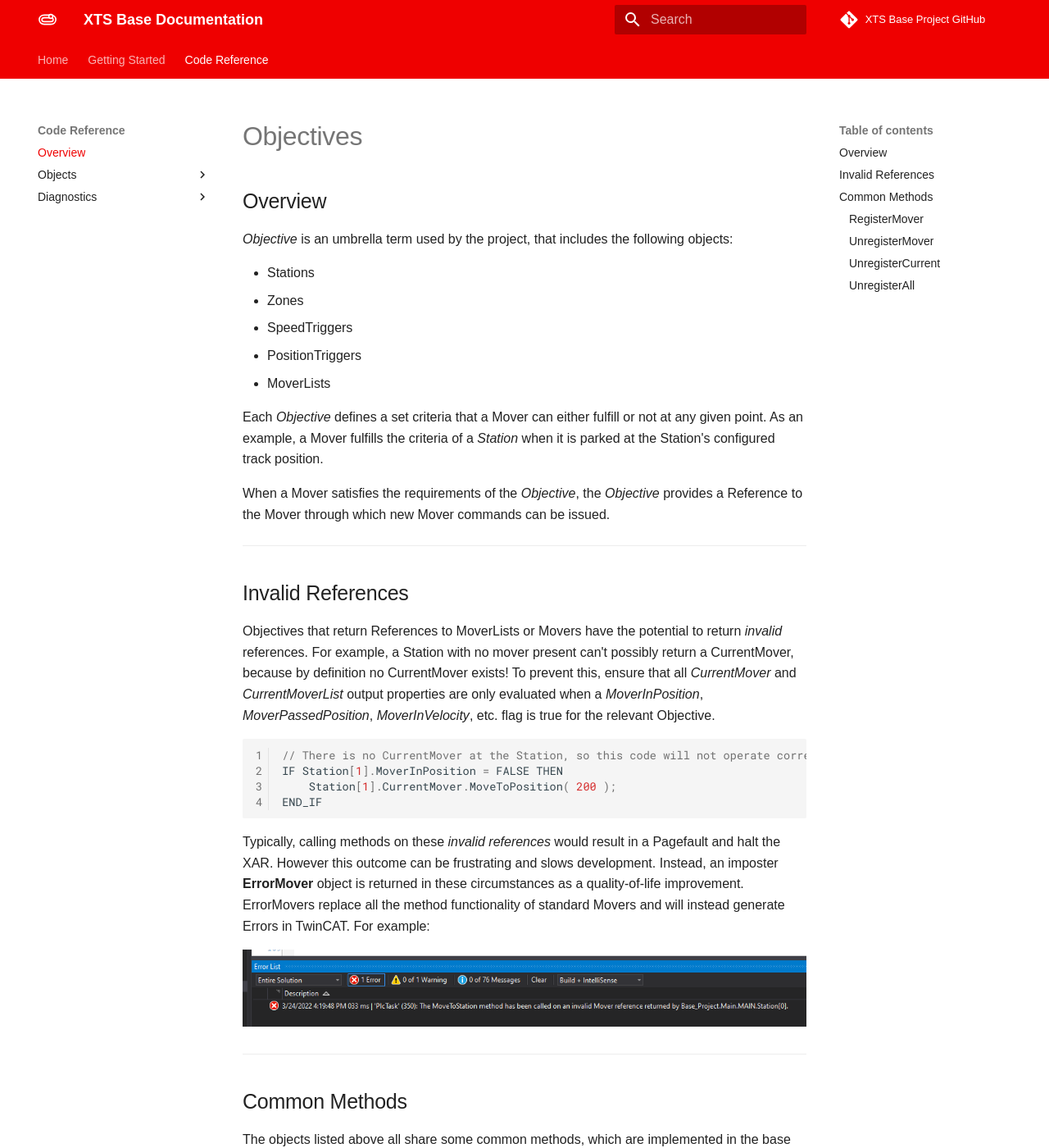
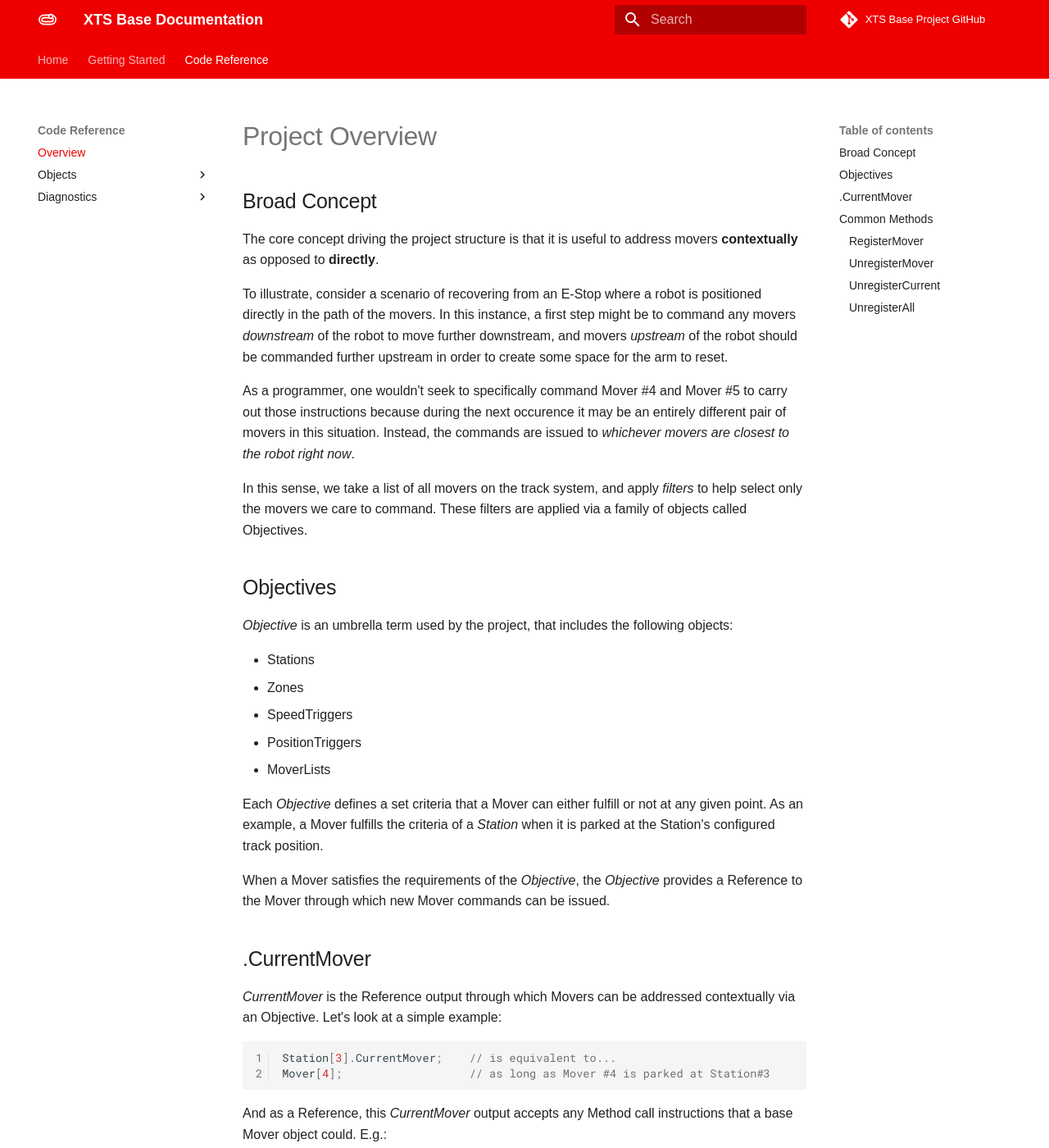
Before and after one commit to Beckhoff-USA-Community/XTS_Base, an MkDocs documentation site: the page built from Documentation/docs/CodeReference/Objectives.md, in a window 1280 px wide and 1400 px high. Shown: the whole window at 82% size. Built offline with MkDocs 1.6.1 and Material for MkDocs 9.7.7, drawn with Linux system fonts in a browser that asks for light colours; some web fonts are replaced; comment, search, counter and statistics services are not loaded; some of the changed text lies outside the part shown.

Commit message:
Added documentation for Error Movers, EventLogger, and updated the Overview article for more introductory information.

````diff
--- a/Documentation/docs/CodeReference/Objectives.md
+++ b/Documentation/docs/CodeReference/Objectives.md
@@ -1,7 +1,18 @@
 
-# Objectives
+# Project Overview
 
-## Overview
+## Broad Concept
+
+The core concept driving the project structure is that it is useful to address movers **contextually** as opposed to **directly**.
+
+To illustrate, consider a scenario of recovering from an E-Stop where a robot is positioned directly in the path of the movers. In this instance, a first step might be to command any movers *downstream* of the robot to move further downstream, and movers *upstream* of the robot should be commanded further upstream in order to create some space for the arm to reset.
+
+As a programmer, one wouldn't seek to specifically command Mover #4 and Mover #5 to carry out those instructions because during the next occurence it may be an entirely different pair of movers in this situation. Instead, the commands are issued to *whichever movers are closest to the robot right now*.
+
+In this sense, we take a list of all movers on the track system, and apply *filters* to help select only the movers we care to command. These filters are applied via a family of objects called Objectives.
+
+
+## Objectives
 
 *Objective* is an umbrella term used by the project, that includes the following objects:
 
@@ -15,28 +26,28 @@ Each *Objective* defines a set criteria that a Mover can either fulfill or not a
 
 When a Mover satisfies the requirements of the *Objective*, the *Objective* provides a Reference to the Mover through which new Mover commands can be issued.
 
----
+## .CurrentMover
 
-## Invalid References
-
-Objectives that return References to MoverLists or Movers have the potential to return *invalid* references. For example, a Station with no mover present can't possibly return a CurrentMover, because by definition no CurrentMover exists! To prevent this, ensure that all *CurrentMover* and *CurrentMoverList* output properties are only evaluated when a *MoverInPosition*, *MoverPassedPosition*, *MoverInVelocity*, etc. flag is true for the relevant Objective.
+*CurrentMover* is the Reference output through which Movers can be addressed contextually via an Objective. Let's look at a simple example:
 
 ```javascript
-// There is no CurrentMover at the Station, so this code will not operate correctly!!
-IF Station[1].MoverInPosition = FALSE THEN
-	Station[1].CurrentMover.MoveToPosition( 200 );
-END_IF
+Station[3].CurrentMover;	// is equivalent to...
+Mover[4];					// as long as Mover #4 is parked at Station#3
 ```
 
-Typically, calling methods on these *invalid references* would result in a Pagefault and halt the XAR. However this outcome can be frustrating and slows development. Instead, an imposter **ErrorMover** object is returned in these circumstances as a quality-of-life improvement. ErrorMovers replace all the method functionality of standard Movers and will instead generate Errors in TwinCAT. For example:
+And as a Reference, this *CurrentMover* output accepts any Method call instructions that a base Mover object could. E.g.:
 
-![ErrorMover](../Images/PagefaultPrevention.png)
+```javascript
+Station[3].CurrentMover.SetVelocity( 2000 );	// is equivalent to...
+Mover[4].SetVelocity( 2000 );	// so long as the the Mover is parked as above
+```
+
 
 ---
 
 ## Common Methods
 
-The objects listed above all share some common methods, which are implemented in the base parent *Objective* object.
+The objects listed above all share some common methods, which are implemented in the parent *Objective* base class.
 
 ### RegisterMover
 
--- a/Documentation/mkdocs.yml
+++ b/Documentation/mkdocs.yml
@@ -44,5 +44,7 @@ nav:
             - Zone:                 CodeReference/Zone.md
         - Diagnostics:
             - Basics:           CodeReference/Diagnostics.md
+            - ErrorMovers:      CodeReference/ErrorMovers.md
+            - Event Logger:     CodeReference/EventLogger.md
     #- Examples:
         #- Station to Station:   Examples/StationRouting.md
````
Also changed, not shown: Documentation/docs/CodeReference/Diagnostics.md (+22 -1 lines), Documentation/docs/CodeReference/ErrorMovers.md (added, +23 -0 lines), Documentation/docs/CodeReference/EventLogger.md (added, +14 -0 lines), Documentation/docs/CodeReference/Mover.md (+14 -0 lines), Documentation/docs/Images/EventLogger.png (added), Documentation/docs/Images/MappingErrorMovers.png (added), Documentation/docs/Images/MoverStatus.png (added).
